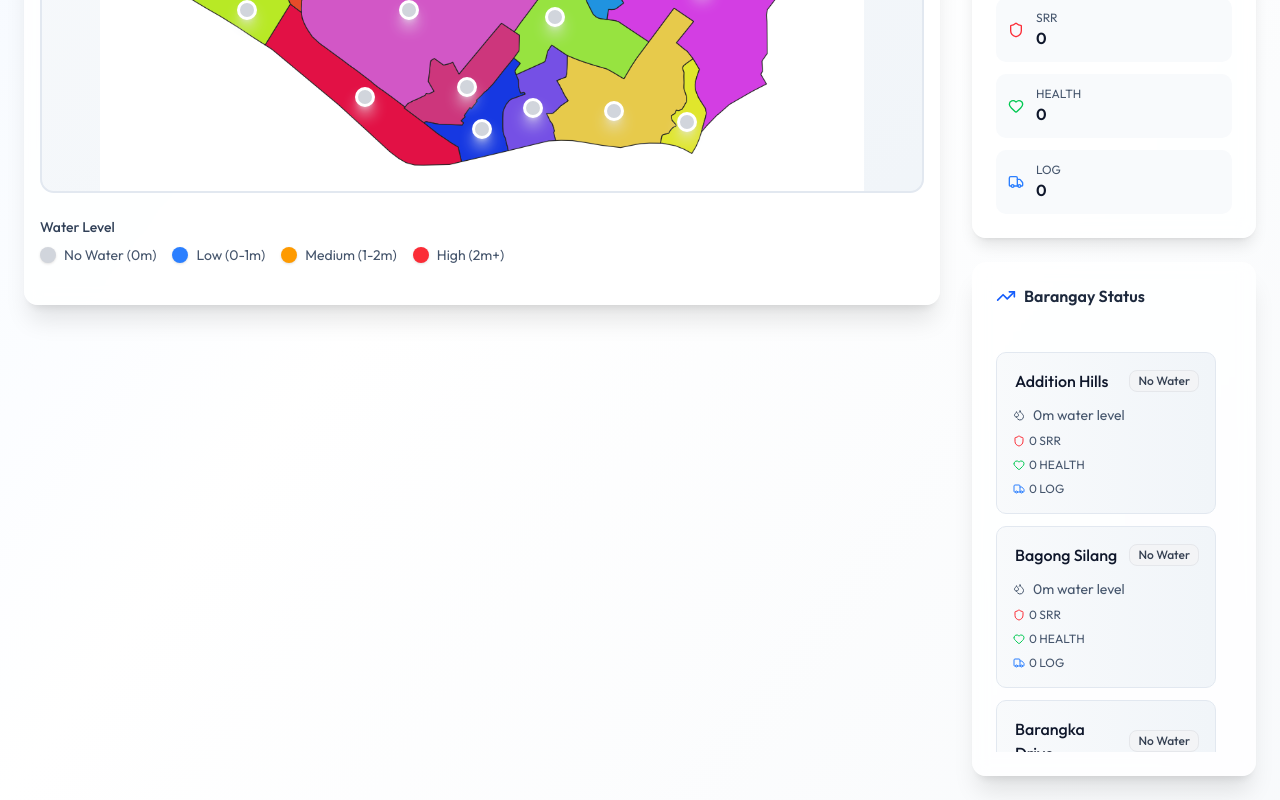
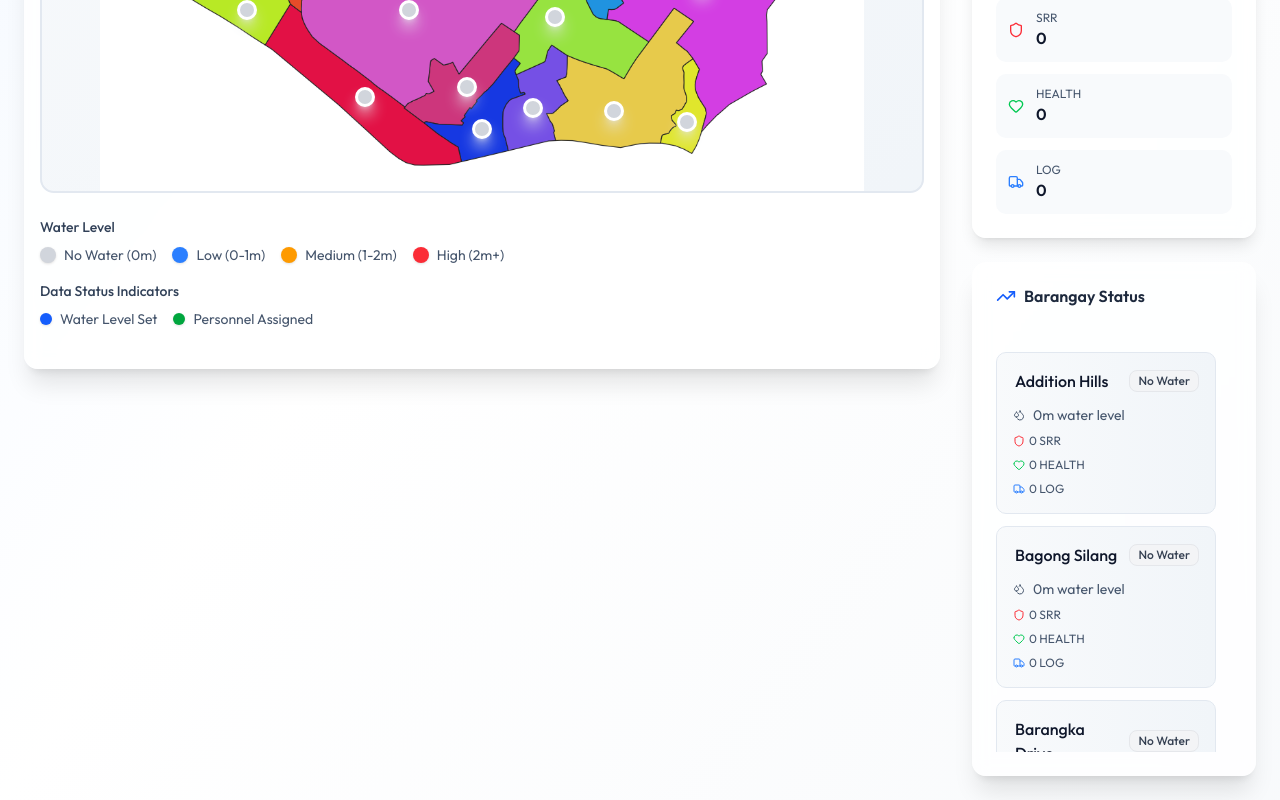
Before and after one commit to CS-3-3-Group-4/ProjectITAI, a React (Vite) app in the folder frontend/: page / in a window 1280 px wide. Shown: the part 913-1713 px from the top of the page. Built offline with nearby package versions, Linux system fonts and the light colour scheme.

Commit message:
feat: enhance InteractiveMap with water level and personnel indicators

```diff
--- a/frontend/src/components/InteractiveMap.tsx
+++ b/frontend/src/components/InteractiveMap.tsx
@@ -2,6 +2,7 @@ import type { BarangayData } from "../types";
 import { Card } from "@/components/ui/card";
 import { Badge } from "@/components/ui/badge";
 import mandaluyongMap from "@/assets/Mandaluyong Barangay Map.png";
+import { Users, Droplets } from "lucide-react";
 
 interface InteractiveMapProps {
   barangays: BarangayData[];
@@ -22,6 +23,10 @@ export function InteractiveMap({
     if (waterLevel > 0) return "bg-blue-500 shadow-blue-200";
     return "bg-gray-300 shadow-gray-200";
   };
+
+  const hasWaterData = (waterLevel: number) => waterLevel > 0;
+  const hasPersonnelData = (personnel: BarangayData["personnel"]) =>
+    getTotalPersonnel(personnel) > 0;
 
   return (
     <Card className="overflow-hidden border-0 shadow-xl bg-white/80 backdrop-blur-sm">
@@ -50,11 +55,31 @@ export function InteractiveMap({
               }}
             >
               <div className="relative">
+                {/* Main marker */}
                 <div
                   className={`w-5 h-5 rounded-full border-3 border-white shadow-lg transition-all duration-300 group-hover:scale-150 group-hover:shadow-xl ${getWaterLevelColor(
                     barangay.waterLevel
                   )}`}
                 />
+
+                {/* Status indicators */}
+                <div className="absolute -top-1 -right-0.25 flex items-center justify-between gap-1">
+                  {/* Water level indicator */}
+                  {hasWaterData(barangay.waterLevel) && (
+                    <div className="w-2 h-2 bg-blue-600 rounded-full border border-white shadow-sm">
+                      <Droplets className="w-1 h-1 text-white opacity-0" />
+                    </div>
+                  )}
+
+                  {/* Personnel indicator */}
+                  {hasPersonnelData(barangay.personnel) && (
+                    <div className="w-2 h-2 bg-green-600 rounded-full border border-white shadow-sm">
+                      <Users className="w-1 h-1 text-white opacity-0" />
+                    </div>
+                  )}
+                </div>
+
+                {/* Hover tooltip */}
                 <div className="absolute top-8 left-1/2 transform -translate-x-1/2 opacity-0 group-hover:opacity-100 transition-all duration-300 z-50 scale-95 group-hover:scale-100 pointer-events-none">
                   <Badge
                     variant="secondary"
@@ -66,9 +91,25 @@ export function InteractiveMap({
                         Water: {barangay.waterLevel}m | Personnel:{" "}
                         {getTotalPersonnel(barangay.personnel)}
                       </div>
+
+                      <div className="text-xs text-slate-500 mt-1 flex items-center justify-center gap-2">
+                        {hasWaterData(barangay.waterLevel) && (
+                          <span className="flex items-center gap-1">
+                            <div className="w-1.5 h-1.5 bg-blue-600 rounded-full"></div>
+                            Water Set
+                          </span>
+                        )}
+                        {hasPersonnelData(barangay.personnel) && (
+                          <span className="flex items-center gap-1">
+                            <div className="w-1.5 h-1.5 bg-green-600 rounded-full"></div>
+                            Personnel Set
+                          </span>
+                        )}
+                      </div>
                     </div>
                   </Badge>
-                  {/* Add a small arrow pointing to the marker */}
+
+                  {/* Arrow pointing to marker */}
                   <div className="absolute -top-1 left-1/2 transform -translate-x-1/2 w-2 h-2 bg-white/95 border-l border-t border-white/50 rotate-45"></div>
                 </div>
               </div>
@@ -76,7 +117,9 @@ export function InteractiveMap({
           ))}
         </div>
 
-        <div className="mt-6">
+        <div className="mt-6 space-y-4">
+          {/* Water level legend */}
+          <div>
             <h3 className="text-sm font-medium text-slate-700 mb-2">
               Water Level
             </h3>
@@ -99,6 +142,24 @@ export function InteractiveMap({
               </div>
             </div>
           </div>
+
+          {/* Status indicators legend */}
+          <div>
+            <h3 className="text-sm font-medium text-slate-700 mb-2">
+              Data Status Indicators
+            </h3>
+            <div className="flex gap-4 text-sm">
+              <div className="flex items-center gap-2">
+                <div className="w-3 h-3 bg-blue-600 rounded-full shadow-sm"></div>
+                <span className="text-slate-600">Water Level Set</span>
+              </div>
+              <div className="flex items-center gap-2">
+                <div className="w-3 h-3 bg-green-600 rounded-full shadow-sm"></div>
+                <span className="text-slate-600">Personnel Assigned</span>
+              </div>
+            </div>
+          </div>
+        </div>
       </div>
     </Card>
   );
```
Lines whose indentation alone changed are shown as unchanged.
